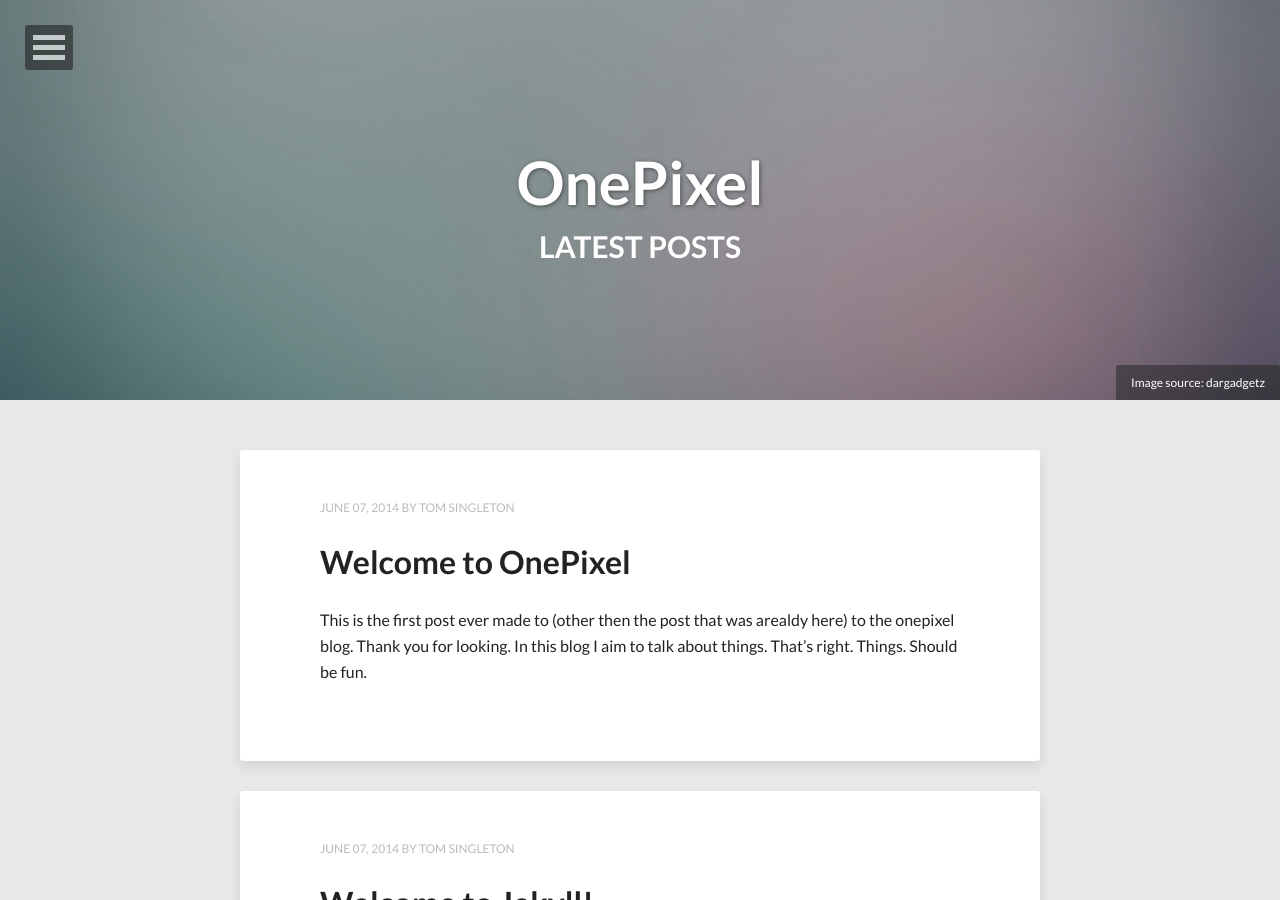
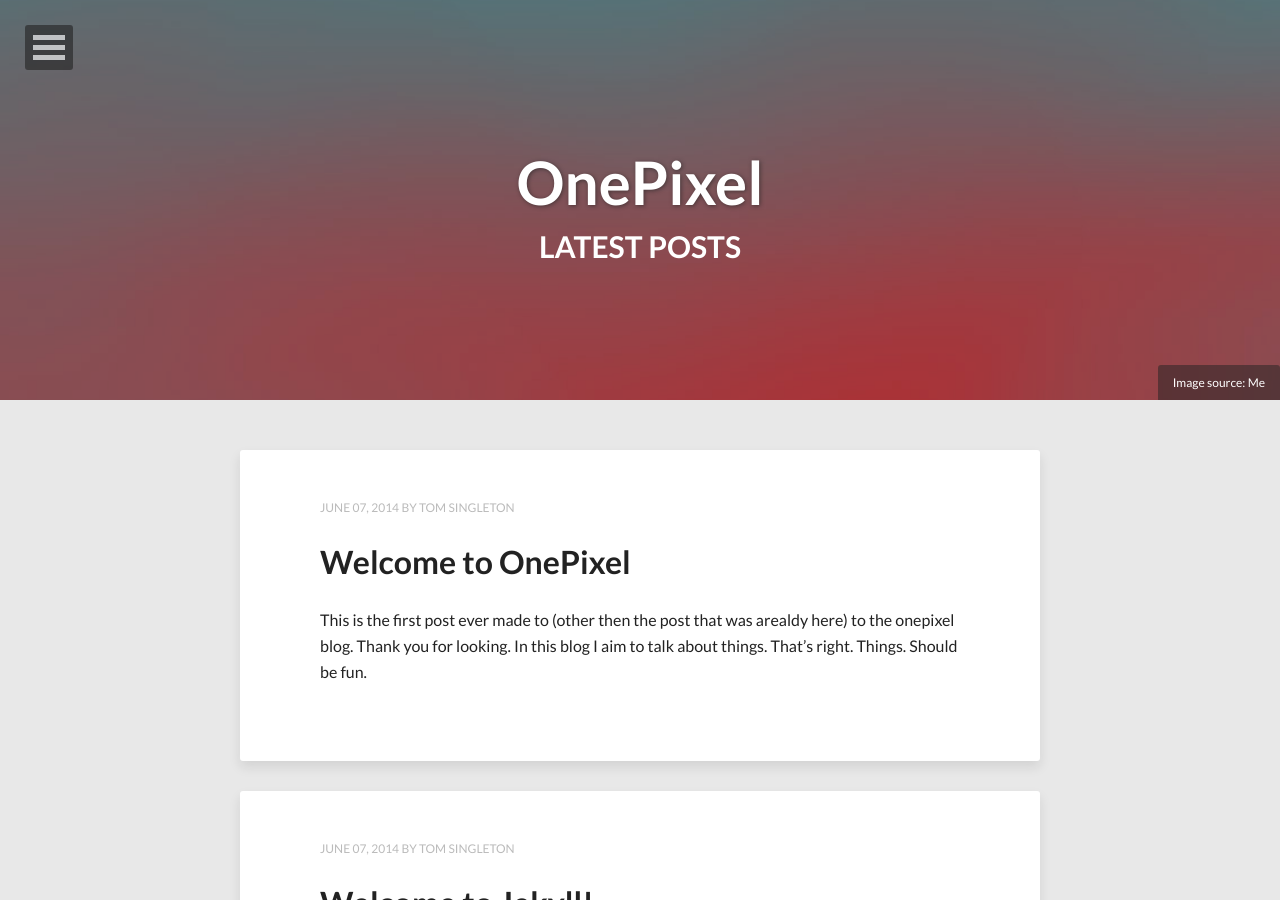
Before and after one commit to Radther/radther.github.io, a Jekyll site: the page built from index.html, in a window 1280 px wide and 900 px high. Built offline with Jekyll 4.4.1, drawn with Linux system fonts in a browser that asks for light colours; nearby versions of some CDN libraries; the list of posts is cut into pages by our own code.

Commit message:
New Theme

```diff
--- a/_config.yml
+++ b/_config.yml
@@ -34,11 +34,11 @@
 # Links to include in top navigation
 # For external links add external: true
 links:
-  - title: Theme Setup
-    url: /theme-setup
-  - title: External Link
-    url: http://mademistakes.com
-    external: true
+  # - title: Theme Setup
+  #   url: /theme-setup
+  # - title: External Link
+  #   url: http://mademistakes.com
+  #   external: true
 
 # http://en.wikipedia.org/wiki/List_of_tz_database_time_zones
 timezone:    Europe/London
--- a/index.html
+++ b/index.html
@@ -4,9 +4,9 @@
 description: "Describe this nonsense."
 tags: [Jekyll, theme, themes, responsive, blog, modern]
 image:
-  feature: abstract-1.jpg
-  credit: dargadgetz
-  creditlink: http://www.dargadgetz.com/ios-7-abstract-wallpaper-pack-for-iphone-5-and-ipod-touch-retina/
+  feature: PixelLogo1.jpg
+  credit: Me
+  creditlink:
 ---
 
 {% for post in paginator.posts %}
```
Also changed, not shown: images/PixelLogo1.jpg (added).
